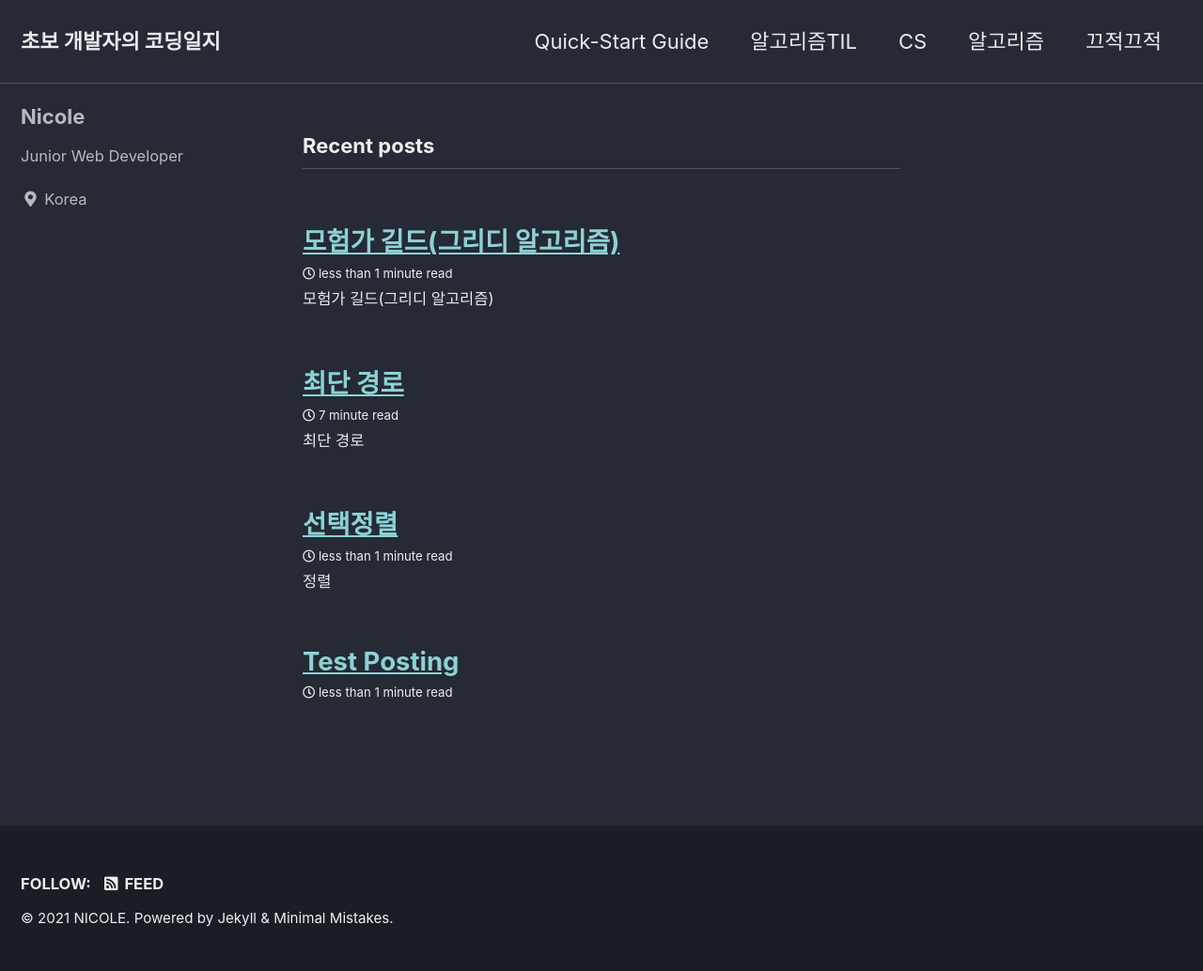
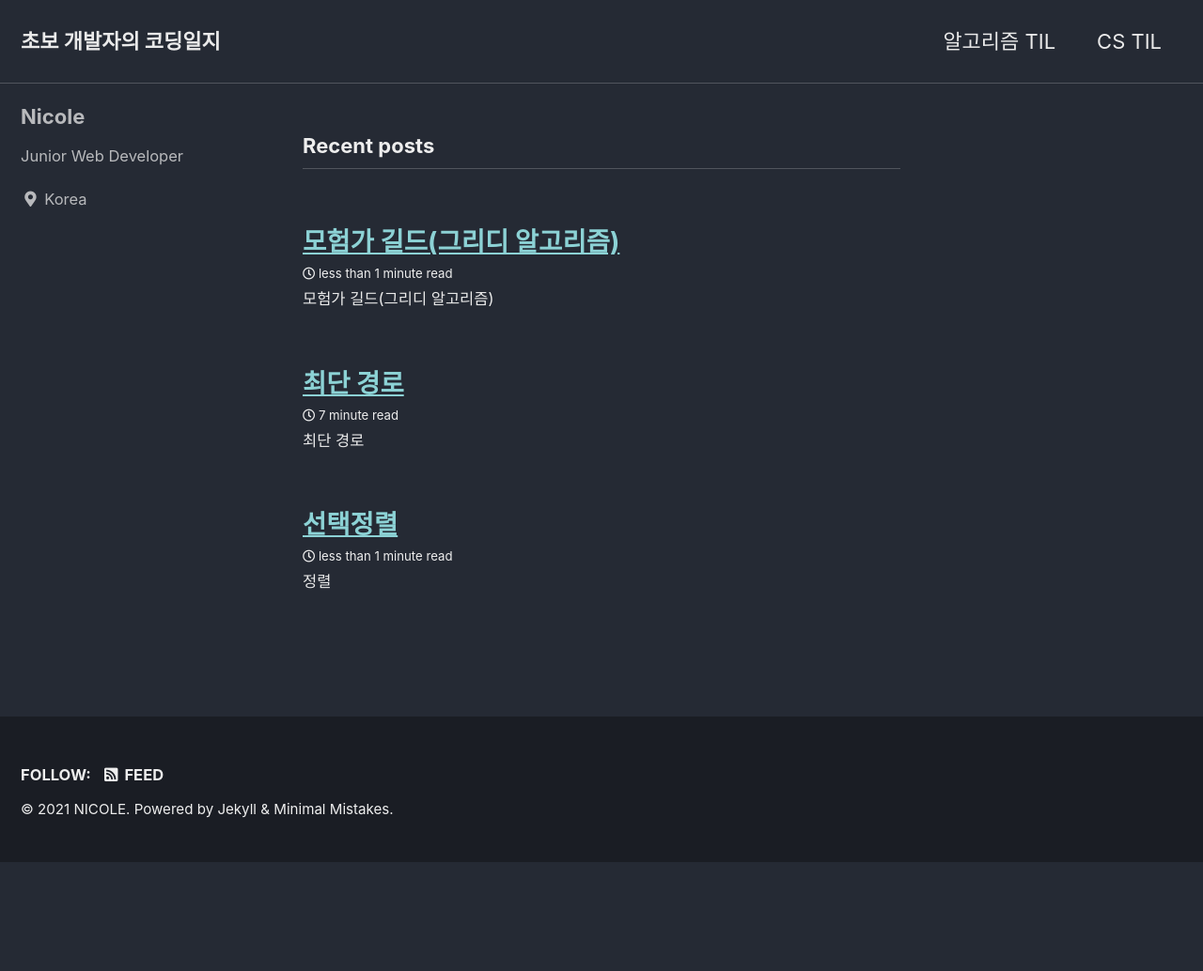
Before and after one commit to isun-dev/isun-dev.github.io, a Jekyll site: the page built from index.html, in a window 1280 px wide. Shown: the whole page at 94% size. Built offline with Jekyll 4.4.1, drawn with Linux system fonts in a browser that asks for light colours; cached includes are drawn as plain includes; the list of posts is cut into pages by our own code; after the commit the page ends 918 px from its top, so only the background shows below that.

Commit message:
카테고리 수정

```diff
--- a/_data/navigation.yml
+++ b/_data/navigation.yml
@@ -1,12 +1,6 @@
 # main links
 main:
-  - title: "Quick-Start Guide"
-    url: https://mmistakes.github.io/minimal-mistakes/docs/quick-start-guide/
-  - title: "알고리즘TIL"
+  - title: "알고리즘 TIL"
     url: https://isun-dev.github.io/algorithmtil/
-  - title: "CS"
-    # url: https://isun-dev.github.io/cs/
-  - title: "알고리즘"
-    # url: https://isun-dev.github.io/algorithm/
-  - title: "끄적끄적"
-    # url: https://isun-dev.github.io/other/
+  - title: "CS TIL"
+    url: https://isun-dev.github.io/cstil/
```
Also changed, not shown: _posts/2021-01-06-hello.md (deleted, +0 -9 lines), _posts/404.md (+3 -3 lines).
